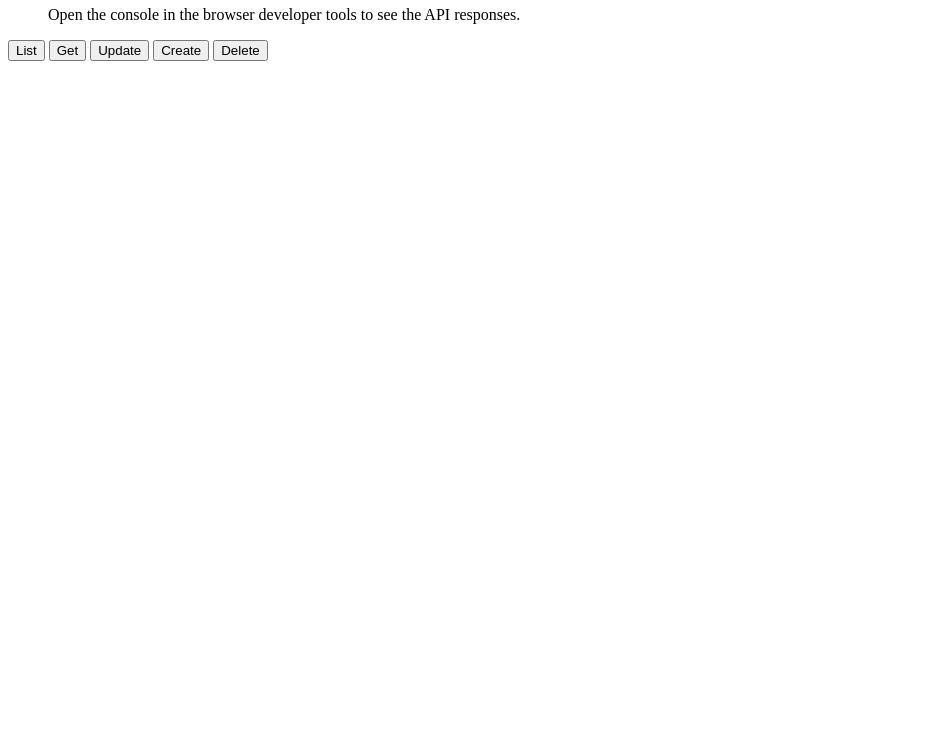
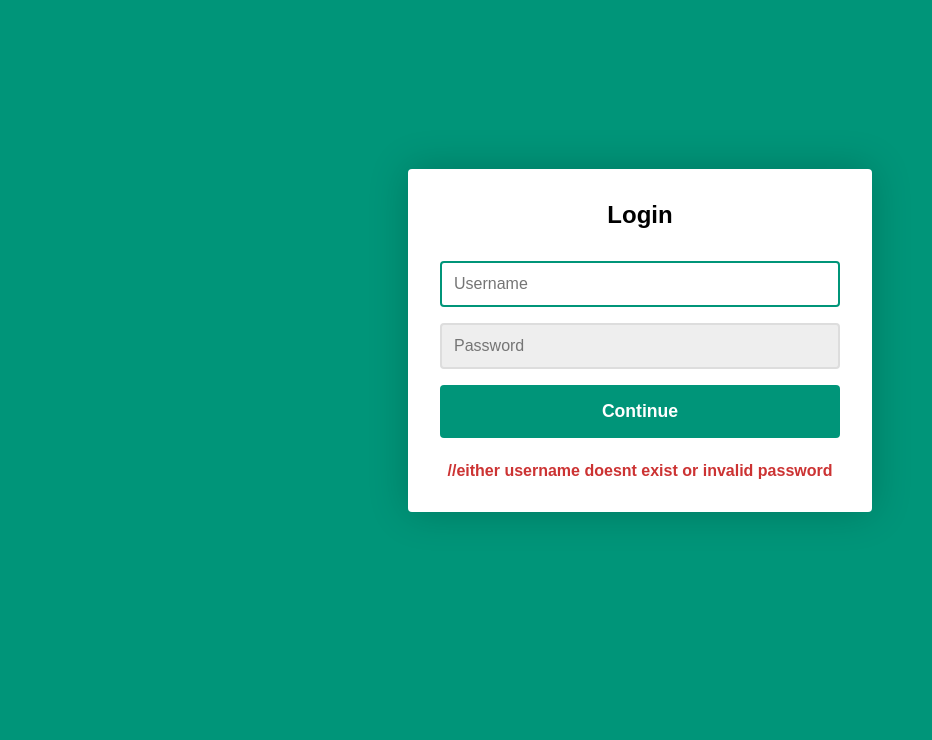
Before and after one commit to skassen2/StaffRelations, a website: page src/index.html in a window 1280 px wide. Shown: the part 60-800 px from the top of the page, without its empty margins (0-932 px from the left). Drawn offline with Linux system fonts and the light colour scheme.

Commit message:
added html login page with css  styling

```diff
--- /dev/null
+++ b/src/index.css
@@ -0,0 +1,114 @@
+body{
+  --color-primary: #009579;
+  --color-primary-dark: #007f67;
+  --color-secondary: #252c6a;
+  --color-error: #cc3333;
+  --color-success: #4bb544;
+  --border-raduis: 4px;
+
+  margin:0px;
+  display:flex;
+  height: 100vh;
+  align-items: center;
+  justify-content: center;
+  font-size: 18px;
+  background-color: var(--color-primary);
+}
+
+.container{
+  width:400px;
+  max-width: 400px;
+  margin: 1rem;
+  padding: 2rem;
+  box-shadow: 0 0 40px rgba(0, 0, 0, 0.2);
+  border-radius: var(--border-raduis);
+  background-color: #ffffff;
+}
+
+
+.container,
+.form__input,
+.form__button{
+  font: 500 1rem 'Quicksand',sans-serif;
+}
+
+.form >*:first-child{
+  margin-top: 0px;
+}
+
+.form__title{
+  margin-bottom: 2rem;
+  text-align: center;
+}
+
+.form >*:last-child{
+  margin-bottom: 0px;
+}
+.form__message{
+  text-align: center;
+  margin-bottom: 1rem;
+}
+.form__message--success{
+  color:var(--color-success);
+}
+.form__message--error{
+  color:var(--color-error);
+}
+
+.form__input-group{
+  margin-bottom: 1rem;
+}
+.form__input{
+  display: block;
+  width: 100%;
+  padding: 0.75rem;
+  box-sizing: border-box;
+  border-radius: var(--border-raduis);
+  border: 2px solid #dddddd;
+  outline: none;
+  background: #eeeeee;
+  transition: background 0.2s,border-color 0.2s;
+}
+
+.form__input:focus{
+  border-color: var(--color-primary);
+  background-color: #ffffff;
+}
+
+.form__input--error{
+  color: var(--color-error);
+  border-color: var(--color-error);
+}
+
+.form__input-error-message{
+  margin-top: 0.5rem;
+  font-size: 0.85rem;
+  color:var(--color-error)
+}
+
+.form__button{
+  width:100%;
+  padding: 1rem 2rem;
+  font-weight: bold;
+  font-size: 1.1rem;
+  color: #ffffff;
+  border: none;
+  border-radius: var(--border-raduis);
+  outline: none;
+  cursor: pointer;
+  background-color: var(--color-primary);
+}
+
+.form__button:hover{
+  background-color: var(--color-primary-dark);
+}
+.form__button:active{
+  transform: scale(0.98);
+}
+
+.form__alert{
+  text-align: center;
+  margin-bottom: 0px;
+  margin-top: 1.5rem;
+  color: var(--color-error);
+}
--- a/src/index.html
+++ b/src/index.html
@@ -1,19 +1,31 @@
-<h1>Static Web Apps Database Connections</h1>
-<blockquote>
-    Open the console in the browser developer tools to see the API responses.
-</blockquote>
-<div>
-    <button id="list" onclick="list()">List</button>
-    <button id="get" onclick="get()">Get</button>
-    <button id="update" onclick="update()">Update</button>
-    <button id="create" onclick="create()">Create</button>
-    <button id="delete" onclick="del()">Delete</button>
-</div>
-<script>
-  async function list() {
-    const endpoint = '/data-api/rest/Person';
-    const response = await fetch(endpoint);
-    const data = await response.json();
-    console.table(data.value);
-  }
-</script>
+<!DOCTYPE html>
+<html lang="en">
+<head>
+    <meta charset="UTF-8">
+    <meta name="viewport" content="width=device-width, initial-scale=1.0">
+    <title>Document</title>
+    <link rel="stylesheet" href="index.css">
+    <script src="index.js"></script>
+</head>
+<body>
+    <section class="container">
+        <form  class="form" id="login">
+            <h1 class="form__title">Login</h1>
+            <div class="form__message form__message--error"></div>
+            <section class="form__input-group">
+                <input type="text" class="form__input" autofocus placeholder="Username">
+                <div class="form__input-error-message"></div>
+            </section>
+            <section class="form__input-group">
+                <input type="password" class="form__input" autofocus placeholder="Password">
+                <div class="form__input-error-message"></div>
+            </section>
+            <button class="form__button" type="submit" id="loginbutton">Continue</button>
+            <strong><p class="form__alert">
+              //either username doesnt exist or invalid password
+            </p></strong>
+        </form>
+    </section>
+
+</body>
+</html>
--- a/src/styles.css
+++ /dev/null
@@ -1,21 +0,0 @@
-* {
-  font-family: Arial, Helvetica, sans-serif;
-}
-
-html, body {
-  margin: 0;
-  border: 0;
-  padding: 0;
-  background-color: #fff;
-}
-
-main {
-  margin: auto;
-  width: 50%;
-  padding: 20px;
-}
-
-main > h1 {
-  text-align: center;
-  font-size: 3.5em;
-}
```
Also changed, not shown: src/index.js (added).
